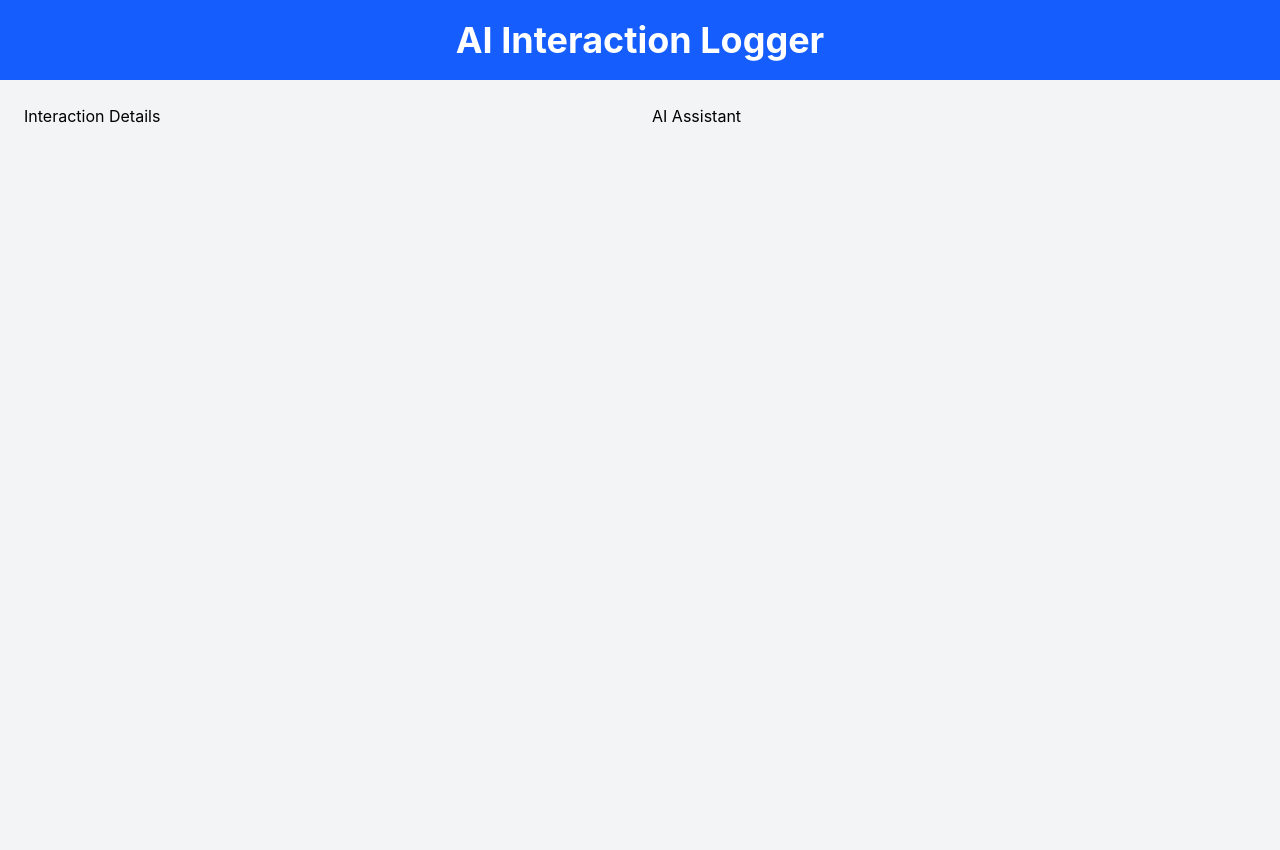
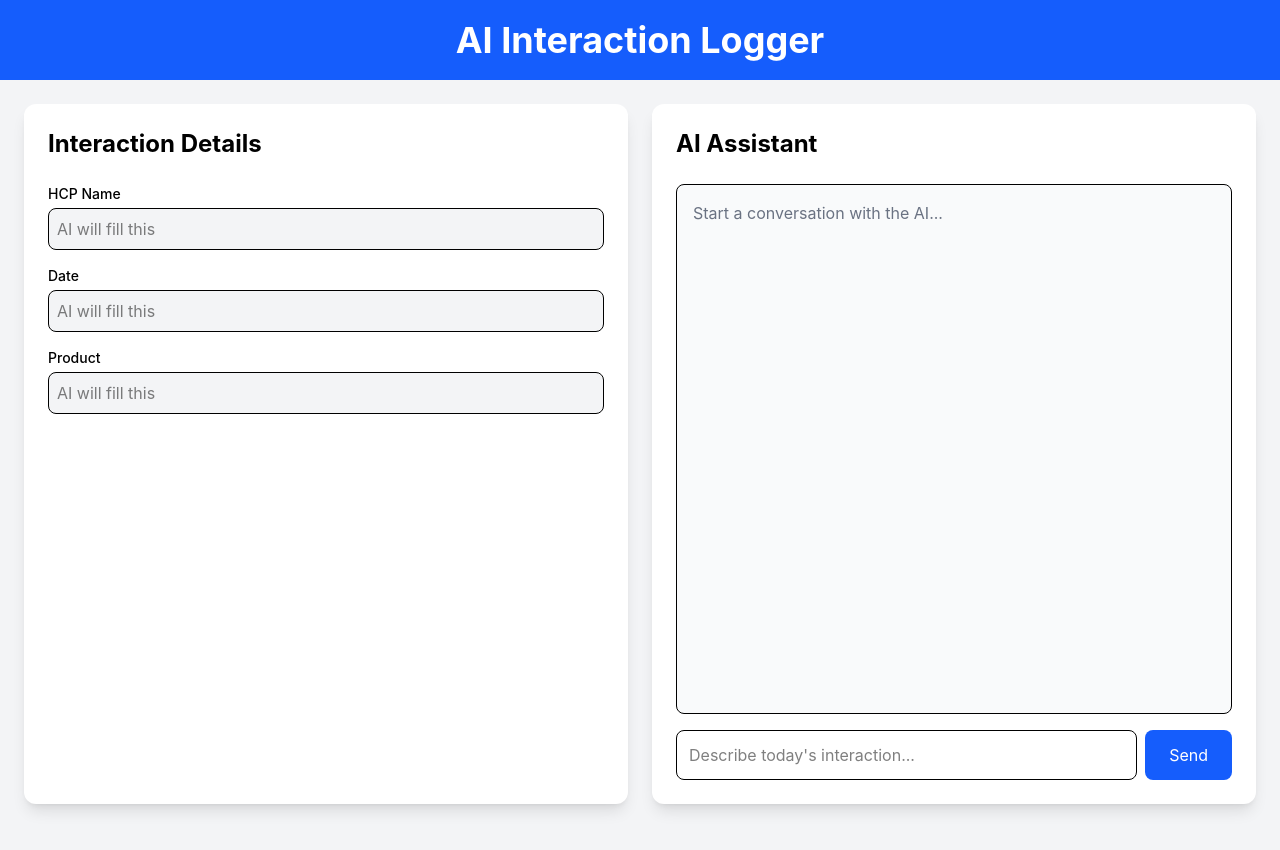
Before and after one commit to ritikbauskar2002-cloud/ai-interaction-logger, a React (Vite) app: page / in a window 1280 px wide. Shown: the top 850 px of the page. Built offline with nearby package versions, Linux system fonts and the light colour scheme.

Commit message:
Create project folder structure

```diff
--- a/src/components/ChatPanel.tsx
+++ b/src/components/ChatPanel.tsx
@@ -1,8 +1,32 @@
 function ChatPanel() {
   return (
-    <section>
-      <h2>AI Assistant</h2>
-    </section>
+    <div className="bg-white rounded-xl shadow-lg p-6 flex flex-col h-[700px]">
+      <h2 className="text-2xl font-bold mb-6">
+        AI Assistant
+      </h2>
+
+      {/* Chat Area */}
+      <div className="flex-1 border rounded-lg p-4 bg-gray-50 overflow-y-auto">
+        <p className="text-gray-500">
+          Start a conversation with the AI...
+        </p>
+      </div>
+
+      {/* Input Area */}
+      <div className="mt-4 flex gap-2">
+        <input
+          type="text"
+          placeholder="Describe today's interaction..."
+          className="flex-1 border rounded-lg p-3"
+        />
+
+        <button
+          className="bg-blue-600 text-white px-6 rounded-lg hover:bg-blue-700"
+        >
+          Send
+        </button>
+      </div>
+    </div>
   );
 }
 
--- a/src/components/InteractionForm.tsx
+++ b/src/components/InteractionForm.tsx
@@ -1,8 +1,51 @@
 function InteractionForm() {
   return (
-    <section>
-      <h2>Interaction Details</h2>
-    </section>
+    <div className="bg-white rounded-xl shadow-lg p-6">
+      <h2 className="text-2xl font-bold mb-6">
+        Interaction Details
+      </h2>
+
+      <div className="space-y-4">
+
+        <div>
+          <label className="block text-sm font-medium mb-1">
+            HCP Name
+          </label>
+          <input
+            type="text"
+            disabled
+            placeholder="AI will fill this"
+            className="w-full border rounded-lg p-2 bg-gray-100"
+          />
+        </div>
+
+        <div>
+          <label className="block text-sm font-medium mb-1">
+            Date
+          </label>
+          <input
+            type="text"
+            disabled
+            placeholder="AI will fill this"
+            className="w-full border rounded-lg p-2 bg-gray-100"
+          />
+        </div>
+
+        <div>
+          <label className="block text-sm font-medium mb-1">
+            Product
+          </label>
+          <input
+            type="text"
+            disabled
+            placeholder="AI will fill this"
+            className="w-full border rounded-lg p-2 bg-gray-100"
+          />
+        </div>
+
+      </div>
+
+    </div>
   );
 }
 
```
